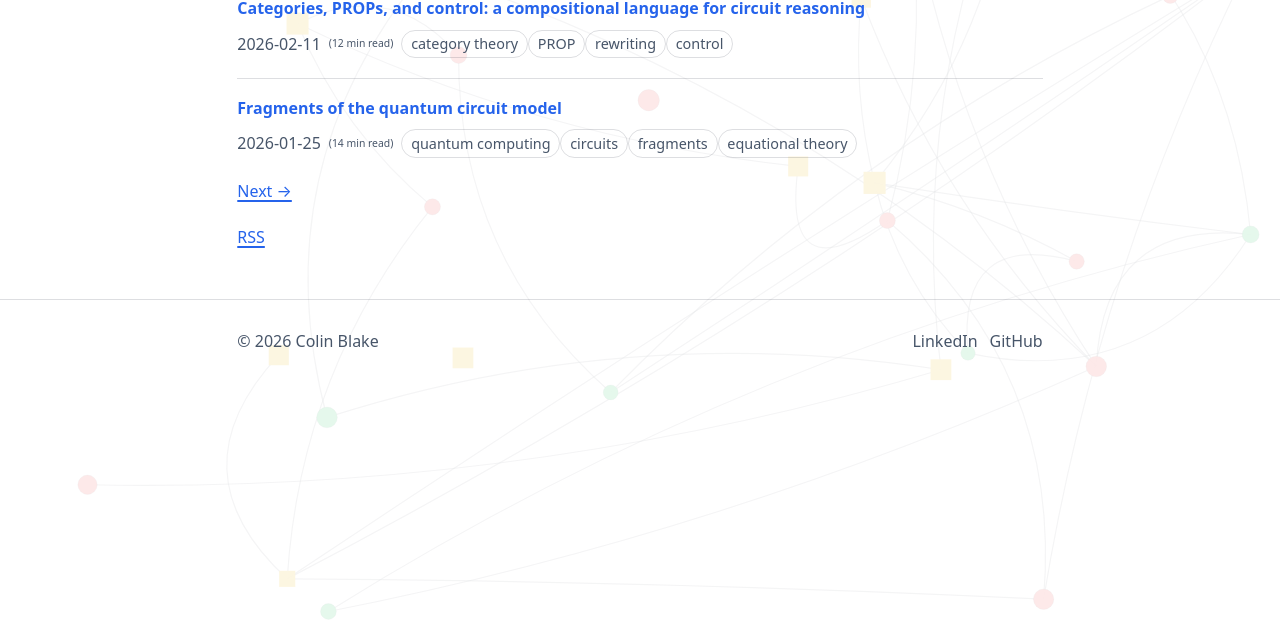
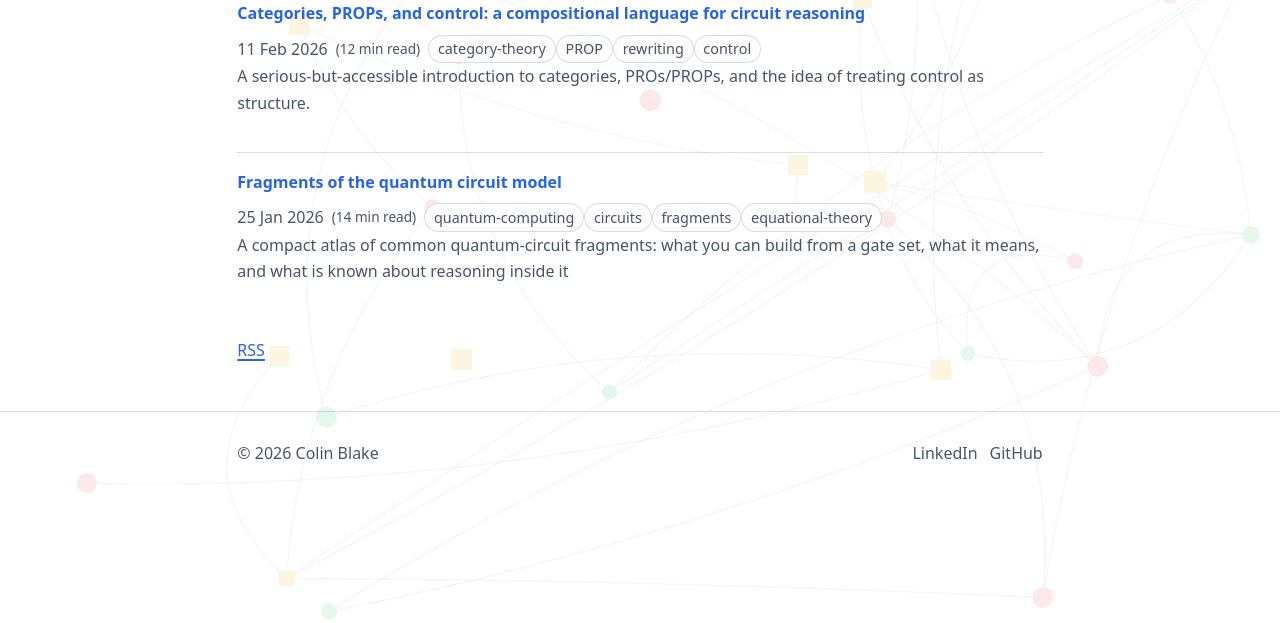
Before and after one commit to Sukyn/academic-website, an Astro site: page /blog in a window 1280 px wide. Shown: the part 177-800 px from the top of the page. Built offline with nearby package versions, Linux system fonts and the light colour scheme; Astro itself is replaced by a stand-in of ours; some packages are replaced by stand-ins of ours; no server answers.

Commit message:
Fix next button

```diff
--- a/package.json
+++ b/package.json
@@ -19,6 +19,7 @@
     "bibtex-parse-js": "^0.0.24",
     "katex": "^0.16.27",
     "mermaid": "^11.12.2",
+    "minisearch": "^7.2.0",
     "rehype-github-alerts": "^4.2.0",
     "rehype-katex": "^7.0.1",
     "remark-math": "^6.0.0",
--- a/src/components/ZXWallpaper.astro
+++ b/src/components/ZXWallpaper.astro
@@ -14,33 +14,16 @@
 
 <script>
   (() => {
-    const canvas = document.getElementById("zx-wallpaper") as HTMLCanvasElement | null;
-    if (!canvas) return;
+    const el = document.getElementById("zx-wallpaper");
+    if (!(el instanceof HTMLCanvasElement)) return;
+    const canvas = el;
 
     const ctx = canvas.getContext("2d");
     if (!ctx) return;
 
-    function getEdgeColor() {
-      const isDark = document.documentElement.dataset.theme === "dark";
-      return isDark
-        ? "rgba(255, 255, 255, 0.35)" // white-ish for dark mode
-        : "rgba(15, 23, 42, 0.35)";   // dark for light mode
-    }
-
-    // Respect accessibility preference
-    const reduceMotion = window.matchMedia("(prefers-reduced-motion: reduce)");
-    let running = !reduceMotion.matches;
-
     const rand = (a, b) => a + Math.random() * (b - a);
     const pick = (arr) => arr[Math.floor(Math.random() * arr.length)];
 
-    const NODE_COUNT = 26;
-    const EDGE_COUNT = 34;
-    const FPS = 30;
-    let acc = 0;
-
-    // "ZX-ish" node types
-    // green circle, red circle, yellow square
     const TYPES = ["G", "R", "Y"];
 
     /** @type {Array<{x:number,y:number,vx:number,vy:number,type:"G"|"R"|"Y",r:number}>} */
@@ -48,12 +31,31 @@
     /** @type {Array<{a:number,b:number,curve:number}>} */
     const edges = [];
 
+    const FPS = 30;
+    const FRAME_MS = 1000 / FPS;
+
+    // Respect accessibility preference
+    const reduceMotion = window.matchMedia("(prefers-reduced-motion: reduce)");
+
+    let cssW = window.innerWidth;
+    let cssH = window.innerHeight;
+
+    function getEdgeColor() {
+      const isDark = document.documentElement.dataset.theme === "dark";
+      return isDark ? "rgba(255, 255, 255, 0.35)" : "rgba(15, 23, 42, 0.35)";
+    }
+
     function resize() {
       const dpr = Math.min(1.5, window.devicePixelRatio || 1);
-      canvas.width = Math.floor(window.innerWidth * dpr);
-      canvas.height = Math.floor(window.innerHeight * dpr);
+      cssW = window.innerWidth;
+      cssH = window.innerHeight;
+
+      canvas.width = Math.floor(cssW * dpr);
+      canvas.height = Math.floor(cssH * dpr);
       canvas.style.width = "100%";
       canvas.style.height = "100%";
+
+      // draw in CSS pixels
       ctx.setTransform(dpr, 0, 0, dpr, 0, 0);
     }
 
@@ -61,14 +63,15 @@
       nodes.length = 0;
       edges.length = 0;
 
-      const w = window.innerWidth;
-      const h = window.innerHeight;
+      const isSmall = Math.min(cssW, cssH) < 700;
+      const NODE_COUNT = isSmall ? 18 : 26;
+      const EDGE_COUNT = isSmall ? 24 : 34;
 
       for (let i = 0; i < NODE_COUNT; i++) {
         const type = /** @type {"G"|"R"|"Y"} */ (pick(TYPES));
         nodes.push({
-          x: rand(0, w),
-          y: rand(0, h),
+          x: rand(0, cssW),
+          y: rand(0, cssH),
           // VERY slow drift
           vx: rand(-4, 4) / 60,
           vy: rand(-4, 4) / 60,
@@ -85,30 +88,18 @@
         edges.push({
           a,
           b,
-          // curve controls how “bendy” the arrow is
+          // curve controls how “bendy” the edge is
           curve: rand(-120, 120),
         });
       }
     }
 
     function wrap(n) {
-      const w = window.innerWidth;
-      const h = window.innerHeight;
-
-      // wrap-around (nice for wallpapers)
-      if (n.x < -40) n.x = w + 40;
-      if (n.x > w + 40) n.x = -40;
-      if (n.y < -40) n.y = h + 40;
-      if (n.y > h + 40) n.y = -40;
-    }
-
-    function drawArrowHead(px, py, angle, size) {
-      ctx.beginPath();
-      ctx.moveTo(px, py);
-      ctx.lineTo(px - size * Math.cos(angle - 0.35), py - size * Math.sin(angle - 0.35));
-      ctx.lineTo(px - size * Math.cos(angle + 0.35), py - size * Math.sin(angle + 0.35));
-      ctx.closePath();
-      ctx.fill();
+      // wrap-around
+      if (n.x < -40) n.x = cssW + 40;
+      if (n.x > cssW + 40) n.x = -40;
+      if (n.y < -40) n.y = cssH + 40;
+      if (n.y > cssH + 40) n.y = -40;
     }
 
     function drawEdge(e) {
@@ -129,11 +120,8 @@
       const cx = mx + nx * e.curve;
       const cy = my + ny * e.curve;
 
-      // Edge stroke
       ctx.lineWidth = 1.2;
-      const edgeColor = getEdgeColor();
-      ctx.strokeStyle = edgeColor;
-      ctx.fillStyle = edgeColor;
+      ctx.strokeStyle = getEdgeColor();
 
       ctx.beginPath();
       ctx.moveTo(A.x, A.y);
@@ -145,7 +133,6 @@
       if (n.type === "Y") {
         // Yellow square node
         ctx.fillStyle = "rgba(234, 179, 8, 0.95)";
-        ctx.strokeStyle = "rgba(234, 179, 8, 0.95)";
         const s = n.r * 2;
         ctx.beginPath();
         ctx.rect(n.x - s / 2, n.y - s / 2, s, s);
@@ -154,7 +141,8 @@
       }
 
       // Green / Red circle nodes
-      ctx.fillStyle = n.type === "G" ? "rgba(34, 197, 94, 0.95)" : "rgba(239, 68, 68, 0.95)";
+      ctx.fillStyle =
+        n.type === "G" ? "rgba(34, 197, 94, 0.95)" : "rgba(239, 68, 68, 0.95)";
       ctx.strokeStyle = "rgba(15, 23, 42, 0.18)";
       ctx.lineWidth = 1;
 
@@ -164,17 +152,7 @@
       ctx.stroke();
     }
 
-    let last = performance.now();
-
-    function frame(now) {
-      const dt = Math.min(0.05, (now - last) / 1000);
-      last = now;
-
-      // Clear
-      ctx.clearRect(0, 0, window.innerWidth, window.innerHeight);
-
-      // Update (very slow drift)
-      if (running) {
+    function step(dt) {
       for (const n of nodes) {
         n.x += n.vx * (dt * 60);
         n.y += n.vy * (dt * 60);
@@ -191,32 +169,77 @@
       }
     }
 
-      // Draw edges first, then nodes on top
+    function draw() {
+      ctx.clearRect(0, 0, cssW, cssH);
+
+      // Draw edges first, then nodes
       for (const e of edges) drawEdge(e);
       for (const n of nodes) drawNode(n);
-
-      requestAnimationFrame(frame);
     }
 
-    function start() {
+    function shouldRun() {
+      return !reduceMotion.matches && !document.hidden;
+    }
+
+    let raf = 0;
+    let last = 0;
+    let accMs = 0;
+
+    function loop(now) {
+      if (!shouldRun()) {
+        raf = 0;
+        return;
+      }
+
+      if (!last) last = now;
+      const delta = now - last;
+      last = now;
+      accMs += delta;
+
+      // throttle to ~FPS
+      while (accMs >= FRAME_MS) {
+        step(Math.min(0.05, FRAME_MS / 1000));
+        accMs -= FRAME_MS;
+      }
+
+      draw();
+      raf = requestAnimationFrame(loop);
+    }
+
+    function startLoop() {
+      if (raf || !shouldRun()) return;
+      last = 0;
+      accMs = 0;
+      raf = requestAnimationFrame(loop);
+    }
+
+    function stopLoop() {
+      if (raf) cancelAnimationFrame(raf);
+      raf = 0;
+    }
+
+    // Init once
     resize();
     init();
-      last = performance.now();
-      requestAnimationFrame(frame);
-    }
+    draw();
+    startLoop();
 
     window.addEventListener("resize", () => {
       resize();
+      init();
+      draw();
     });
 
-    reduceMotion.addEventListener?.("change", (e) => {
-      running = !e.matches;
-    });
+    const updateRunning = () => {
+      stopLoop();
+      // Keep a static frame visible even when stopped
+      draw();
+      startLoop();
+    };
 
-    document.addEventListener("visibilitychange", () => {
-  running = !document.hidden && !reduceMotion.matches;
-});
+    if (reduceMotion.addEventListener) reduceMotion.addEventListener("change", updateRunning);
+    else reduceMotion.addListener(updateRunning);
 
-    start();
+    document.addEventListener("visibilitychange", updateRunning);
   })();
 </script>
--- a/src/content/posts/circuits-fragments.mdx
+++ b/src/content/posts/circuits-fragments.mdx
@@ -1,7 +1,7 @@
 ---
 title: "Fragments of the quantum circuit model"
 date: 2026-01-25
-tags: ["quantum computing", "circuits", "fragments", "equational theory"]
+tags: ["quantum-computing", "circuits", "fragments", "equational-theory"]
 research: ["circuit-fragments", "equational-theory", "qudit-clifford"]
 description: "A compact atlas of common quantum-circuit fragments: what you can build from a gate set, what it means, and what is known about reasoning inside it"
 coverImage: "/og/circuitfragments.png"
--- a/src/content/posts/props-categories.mdx
+++ b/src/content/posts/props-categories.mdx
@@ -3,7 +3,7 @@ title: "Categories, PROPs, and control: a compositional language for circuit rea
 date: 2026-02-11
 tags:
   [
-    "category theory",
+    "category-theory",
     "PROP",
     "rewriting",
     "control",
--- a/src/pages/blog.astro
+++ b/src/pages/blog.astro
@@ -2,16 +2,31 @@
 import BaseLayout from "../layouts/BaseLayout.astro";
 import { getCollection } from "astro:content";
 
+const POSTS_PER_PAGE = 5;
+
 // Draft handling:
 // - In dev: show everything
 // - In prod: hide draft posts
-const posts = (await getCollection("posts", ({ data }) => {
+const allPosts = (await getCollection("posts", ({ data }) => {
   return import.meta.env.PROD ? data.draft !== true : true;
 })).sort((a, b) => b.data.date.valueOf() - a.data.date.valueOf());
 
+const pageCount = Math.max(1, Math.ceil(allPosts.length / POSTS_PER_PAGE));
+const posts = allPosts.slice(0, POSTS_PER_PAGE);
+
 const WORDS_PER_MINUTE = 200;
 
-function readingTimeFromText(text) {
+const dateFmt = new Intl.DateTimeFormat("en-GB", {
+  year: "numeric",
+  month: "short",
+  day: "2-digit",
+});
+
+function formatDate(d: Date) {
+  return dateFmt.format(d);
+}
+
+function readingTimeFromText(text: string) {
   const words = text.trim().split(/\s+/).filter(Boolean).length;
   const minutes = Math.max(1, Math.ceil(words / WORDS_PER_MINUTE));
   return `(${minutes} min read)`;
@@ -22,44 +37,53 @@ function readingTimeFromText(text) {
   <section class="prose">
     <h1>Blog</h1>
 
-    {posts.length === 0 ? (
+    {allPosts.length === 0 ? (
       <p class="muted">No posts yet. Check back soon.</p>
     ) : (
-      <ol class="post-list">
+      <>
+        <ol class="post-list" aria-label="Posts">
           {posts.map((post) => (
             <li class="post-item">
               <a class="post-link" href={`/blog/${post.id}/`}>{post.data.title}</a>
 
               <div class="post-meta">
                 <time datetime={post.data.date.toISOString()}>
-                {post.data.date.toISOString().slice(0, 10)}
+                  {formatDate(post.data.date)}
                 </time>
 
                 <span class="reading-time">{readingTimeFromText(post.body)}</span>
 
-              <span class="tags">
+                {(post.data.tags?.length ?? 0) > 0 ? (
+                  <span class="tags" aria-label="Tags">
                     {post.data.tags.map((t) => (
                       <a class="tag" href={`/tags/${encodeURIComponent(t)}/`}>{t}</a>
                     ))}
                   </span>
+                ) : null}
 
                 {post.data.draft ? <span class="pill draft">Draft</span> : null}
               </div>
+
+              {post.data.description ? (
+                <p class="muted">{post.data.description}</p>
+              ) : null}
             </li>
           ))}
         </ol>
+
+        {pageCount > 1 ? (
+          <nav class="pagination" aria-label="Blog pagination">
+            <span class="muted">Page 1 of {pageCount}</span>
+            <a href="/blog/page/2">Next →</a>
+          </nav>
+        ) : null}
+      </>
     )}
 
-    <nav class="pagination">
-      <a href="/blog/page/2">Next →</a>
-    </nav>
-
     <p class="rss-link"><a href="/rss.xml">RSS</a></p>
-
   </section>
 
   <style>
-    /* Keep only page-specific list spacing here. Everything else goes to global.css */
     .post-list { list-style: none; padding: 0; margin: 1.25rem 0 0; }
     .post-item { padding: 1rem 0; border-top: 1px solid var(--color-border); }
     .post-item:first-child { border-top: none; padding-top: 0; }
@@ -73,6 +97,22 @@ function readingTimeFromText(text) {
       text-underline-offset: 4px;
     }
 
+    .pagination {
+      display: flex;
+      align-items: center;
+      justify-content: space-between;
+      gap: 0.75rem;
+      margin-top: 1.25rem;
+    }
+
+    .pagination a {
+      text-decoration: none;
+    }
+    .pagination a:hover {
+      text-decoration: underline;
+      text-underline-offset: 4px;
+    }
+
     .rss-link { margin-top: 1.25rem; }
   </style>
 </BaseLayout>
--- a/src/styles/global.css
+++ b/src/styles/global.css
@@ -1,15 +1,7 @@
 /* =========================
-   DESIGN TOKENS (Palette + Type)
+   DESIGN TOKENS
    ========================= */
 :root {
-  /* Palette (minimal) */
-  --color-bg: #ffffff;
-  --color-text: #0f172a;    /* deep slate */
-  --color-muted: #475569;   /* muted slate */
-  --color-border: #e2e8f0;  /* light border */
-  --color-accent: #072360;  /* link/accent */
-  --color-accent-hover: #1d4ed8;
-
   /* Typography */
   --font-sans: ui-sans-serif, system-ui, -apple-system, "Segoe UI", Roboto,
     Helvetica, Arial, "Apple Color Emoji", "Segoe UI Emoji";
@@ -17,7 +9,40 @@
     "Liberation Mono", "Courier New", monospace;
 
   /* Layout */
-  --content-width: 95ch; /* comfortable reading width */
+  --content-width: 95ch; /* main container width */
+  --reading-width: 95ch; /* prose width for long text */
+
+  /* Light theme */
+  --color-bg: #ffffff;
+  --color-text: #0f172a;
+  --color-muted: #475569;
+  --color-border: rgba(15, 23, 42, 0.14);
+  --color-accent: #2563eb;
+  --color-accent-hover: #1d4ed8;
+
+  /* Surfaces (subtle panels) */
+  --color-surface: rgba(15, 23, 42, 0.03);
+  --color-surface-2: rgba(15, 23, 42, 0.06);
+}
+
+:root[data-theme="dark"] {
+  --color-bg: #0b1220;
+  --color-text: #e5e7eb;
+  --color-muted: #9ca3af;
+  --color-border: rgba(229, 231, 235, 0.14);
+  --color-accent: #60a5fa;
+  --color-accent-hover: #93c5fd;
+
+  --color-surface: rgba(229, 231, 235, 0.06);
+  --color-surface-2: rgba(229, 231, 235, 0.09);
+}
+
+:root:not([data-theme="dark"]) {
+  color-scheme: light;
+}
+
+:root[data-theme="dark"] {
+  color-scheme: dark;
 }
 
 /* =========================
@@ -27,14 +52,6 @@
 *::before,
 *::after {
   box-sizing: border-box;
-}
-
-:root:not([data-theme="dark"]) {
-  color-scheme: light;
-}
-
-:root[data-theme="dark"] {
-  color-scheme: dark;
 }
 
 html,
@@ -57,6 +74,25 @@ img {
   height: auto;
 }
 
+input,
+button,
+textarea,
+select {
+  font: inherit;
+}
+
+/* Smooth scroll (only if user allows motion) */
+@media (prefers-reduced-motion: no-preference) {
+  html:focus-within {
+    scroll-behavior: smooth;
+  }
+}
+
+/* Give anchor jumps a bit of breathing room (TOC links, etc.) */
+:where(h2, h3, h4, h5, h6)[id] {
+  scroll-margin-top: 1.25rem;
+}
+
 /* =========================
    LAYOUT HELPERS
    ========================= */
@@ -73,6 +109,19 @@ main.container {
 .page {
   position: relative;
   z-index: 1;
+}
+
+/* Utility: visually hidden (for accessible labels) */
+.visually-hidden {
+  position: absolute !important;
+  width: 1px;
+  height: 1px;
+  padding: 0;
+  margin: -1px;
+  overflow: hidden;
+  clip: rect(0, 0, 0, 0);
+  white-space: nowrap;
+  border: 0;
 }
 
 /* =========================
@@ -105,7 +154,8 @@ p {
   color: var(--color-text);
 }
 
-p.muted {
+p.muted,
+.muted {
   color: var(--color-muted);
 }
 
@@ -194,22 +244,14 @@ a:focus-visible {
 }
 
 /* =========================
-   BLOG / PROSE (Design Livrable 2)
+   BLOG / PROSE
    ========================= */
-
-/* A slightly narrower reading measure for long articles */
-:root {
-  --reading-width: 95ch;
-}
-
-/* Generic “prose” wrapper for Markdown content */
 .prose {
   max-width: var(--reading-width);
-  margin-inline: auto; /* centers prose even if container changes later */
+  margin-inline: auto;
   width: 100%;
 }
 
-/* Headings inside Markdown (avoid huge gaps) */
 .prose h1,
 .prose h2,
 .prose h3,
@@ -218,9 +260,10 @@ a:focus-visible {
   margin-bottom: 0.75rem;
 }
 
-.prose h1 { margin-top: 0; }
+.prose h1 {
+  margin-top: 0;
+}
 
-/* Links inside prose: keep your global link style, but ensure readability */
 .prose a {
   word-break: break-word;
 }
@@ -230,7 +273,7 @@ a:focus-visible {
   margin: 1.25rem 0;
   padding: 0.75rem 1rem;
   border-left: 4px solid var(--color-border);
-  background: rgba(15, 23, 42, 0.03);
+  background: var(--color-surface);
 }
 
 /* Inline code */
@@ -240,7 +283,7 @@ a:focus-visible {
   padding: 0.15rem 0.35rem;
   border: 1px solid var(--color-border);
   border-radius: 0.4rem;
-  background: rgba(15, 23, 42, 0.03);
+  background: var(--color-surface);
 }
 
 /* Code blocks */
@@ -250,7 +293,7 @@ a:focus-visible {
   overflow-x: auto;
   border: 1px solid var(--color-border);
   border-radius: 0.75rem;
-  background: rgba(15, 23, 42, 0.03);
+  background: var(--color-surface);
 }
 
 .prose pre code {
@@ -289,6 +332,7 @@ a:focus-visible {
   font-size: 0.9rem;
   line-height: 1.5;
   color: var(--color-muted);
+  background: color-mix(in oklab, var(--color-bg) 94%, var(--color-border) 6%);
 }
 
 .pill.draft {
@@ -297,7 +341,7 @@ a:focus-visible {
 
 .reading-time {
   color: var(--color-muted);
-  font-size: 0.65em;
+  font-size: 0.85em;
 }
 
 .tag {
@@ -309,6 +353,7 @@ a:focus-visible {
   text-underline-offset: 4px;
 }
 
+/* Cover images */
 .cover {
   margin: 1rem 0 1.5rem;
 }
@@ -327,37 +372,8 @@ a:focus-visible {
   font-size: 0.95rem;
 }
 
-
-:root {
-  color-scheme: light dark;
-
-  /* light */
-  --color-bg: #ffffff;
-  --color-text: #0f172a;
-  --color-muted: #475569;
-  --color-border: rgba(15, 23, 42, 0.14);
-  --color-accent: #2563eb;
-
-  /* reading */
-  --reading-width: 95ch;
-}
-
-:root[data-theme="dark"] {
-  --color-bg: #0b1220;
-  --color-text: #e5e7eb;
-  --color-muted: #9ca3af;
-  --color-border: rgba(229, 231, 235, 0.14);
-  --color-accent: #60a5fa;
-}
-
-body {
-  background: var(--color-bg);
-  color: var(--color-text);
-}
-
-
 /* =========================
-   CALLOUTS (Deliverable 4)
+   CALLOUTS
    ========================= */
 .callout {
   margin: 1.25rem 0;
@@ -365,11 +381,7 @@ body {
   border: 1px solid var(--color-border);
   border-left-width: 4px;
   border-radius: 0.75rem;
-  background: rgba(15, 23, 42, 0.03);
-}
-
-:root[data-theme="dark"] .callout {
-  background: rgba(229, 231, 235, 0.06);
+  background: var(--color-surface);
 }
 
 .callout__header {
@@ -393,7 +405,7 @@ body {
 /* Variants */
 .callout--note { border-left-color: var(--color-accent); }
 .callout--info { border-left-color: var(--color-border); }
-.callout--warning { border-left-color: #f59e0b; } /* amber */
+.callout--warning { border-left-color: #f59e0b; }
 
 /* Mermaid diagrams */
 .prose .mermaid {
@@ -402,9 +414,9 @@ body {
   border: 1px solid var(--color-border);
   border-radius: 0.75rem;
   overflow-x: auto;
+  background: var(--color-surface);
 }
 
-/* Ensure SVG scales nicely */
 .prose .mermaid svg {
   max-width: 100%;
   height: auto;
@@ -415,7 +427,6 @@ body {
 /* =========================
    FIGURES & IMAGE CAPTIONS
    ========================= */
-
 .prose figure {
   margin: 1.5rem 0;
   text-align: center;
@@ -437,14 +448,13 @@ body {
   line-height: 1.5;
 }
 
+/* =========================
+   EMBEDS
+   ========================= */
 .video-container {
-  /* Center the block */
   margin: 1.5rem auto;
-
-  /* Constrain width so centering is visible */
-  width: min(100%, 500px); /* tweak 800px to taste */
+  width: min(100%, 500px);
   aspect-ratio: 16 / 9;
-
   position: relative;
 }
 
@@ -458,7 +468,9 @@ body {
   border-radius: 0.75rem;
 }
 
-
+/* =========================
+   RESEARCH/IDEAS HELPERS
+   ========================= */
 .research-section {
   margin-top: 2.5rem;
 }
@@ -469,3 +481,32 @@ body {
   gap: 0.5rem;
   margin: 0.75rem 0 1rem;
 }
+
+/* =========================
+   PRINT (basic)
+   ========================= */
+@media print {
+  #zx-wallpaper {
+    display: none !important;
+  }
+
+  body {
+    background: #ffffff !important;
+    color: #000000 !important;
+  }
+
+  a {
+    color: inherit;
+  }
+
+  a[href^="http"]::after {
+    content: " (" attr(href) ")";
+    font-size: 0.85em;
+    color: #444;
+  }
+
+  main.container {
+    width: 100% !important;
+    padding: 0 !important;
+  }
+}
```
Also changed, not shown: 1 other file. Lines whose indentation alone changed are shown as unchanged.
